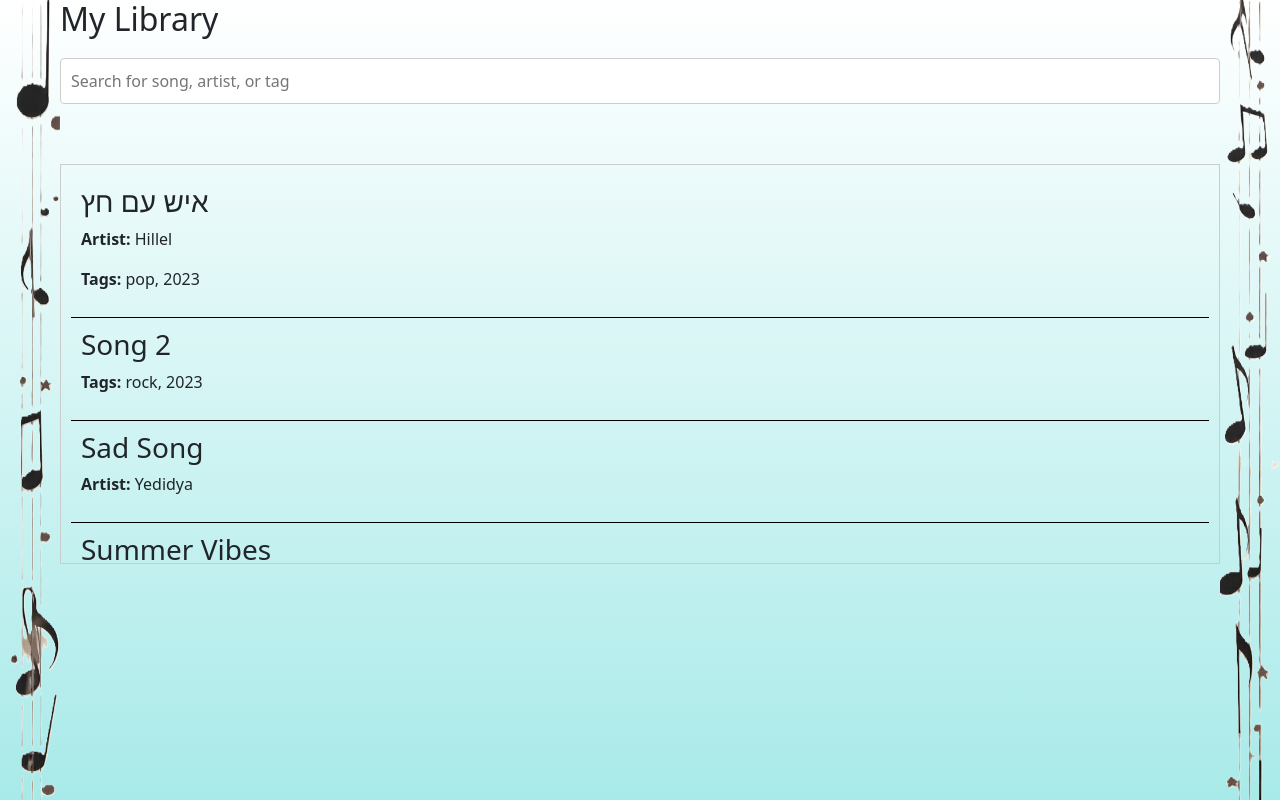
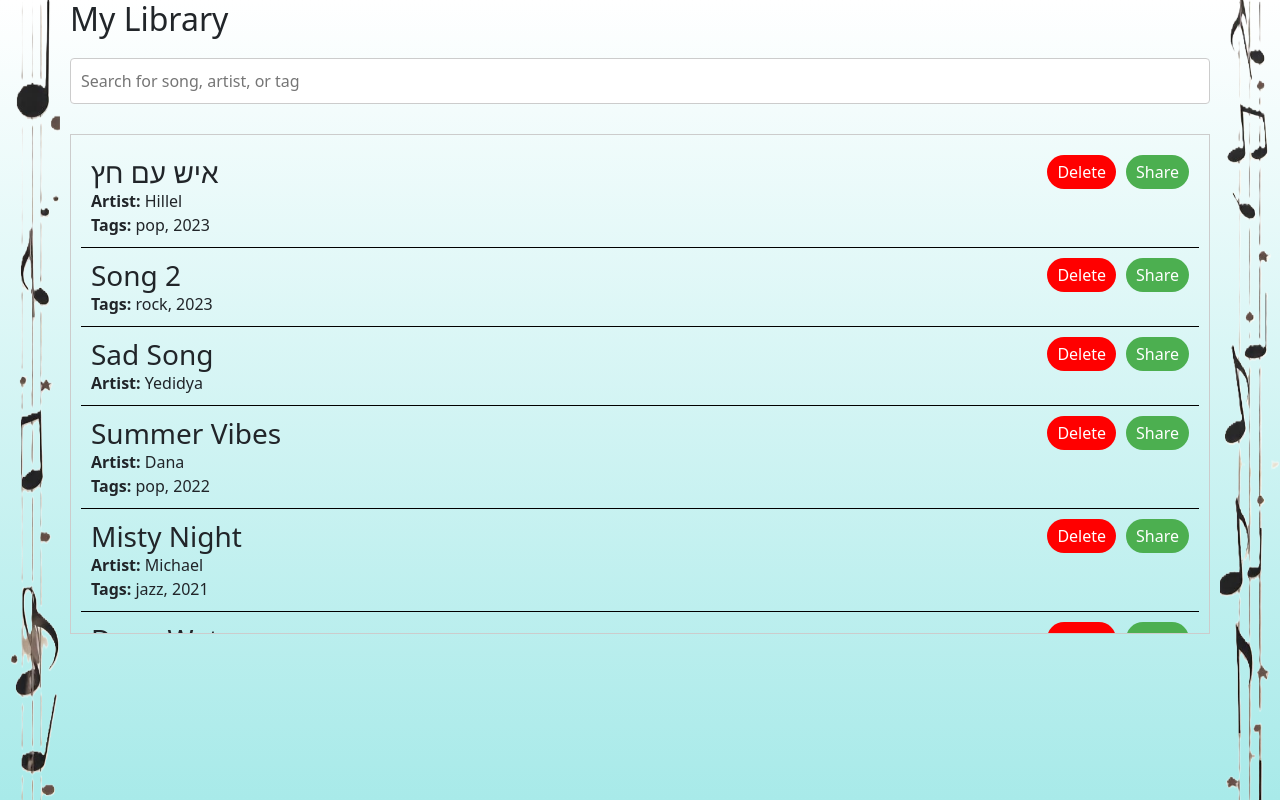
Before and after one commit to yed5759/finalProject, a Next.js app in the folder Frontend/: page /MyLibrary in a window 1280 px wide. Built offline with nearby package versions, Linux system fonts and the light colour scheme.

Commit message:
first lool of myLibrary

```diff
--- a/Frontend/src/app/MyLibrary/page.tsx
+++ b/Frontend/src/app/MyLibrary/page.tsx
@@ -3,95 +3,49 @@
 import React, { useState } from 'react';
 
 // songs list
-const songs = [
-    {
-        id: '1',
-        title: 'איש עם חץ',
-        artist: 'Hillel',
-        notes: ['Note 1', 'Note 2'],
-        tags: ['pop', '2023'],
-    },
-    {
-        id: '2',
-        title: 'Song 2',
-        artist: '', // no artist
-        notes: ['Note 3', 'Note 4'],
-        tags: ['rock', '2023'],
-    },
-    {
-        id: '3',
-        title: 'Sad Song',
-        artist: 'Yedidya',
-        notes: ['Note 5'],
-        tags: [], // no tags
-    },
-    {
-        id: '4',
-        title: 'Summer Vibes',
-        artist: 'Dana',
-        notes: ['Note 6', 'Note 7'],
-        tags: ['pop', '2022'],
-    },
-    {
-        id: '5',
-        title: 'Misty Night',
-        artist: 'Michael',
-        notes: ['Note 8'],
-        tags: ['jazz', '2021'],
-    },
-    {
-        id: '6',
-        title: 'Deep Waters',
-        artist: 'Sarah',
-        notes: ['Note 9', 'Note 10'],
-        tags: ['rock', '2022'],
-    },
-    {
-        id: '7',
-        title: 'City Lights',
-        artist: 'Erez',
-        notes: ['Note 11'],
-        tags: ['electronic', '2023'],
-    },
-    {
-        id: '8',
-        title: 'Old Memories',
-        artist: 'Yaara',
-        notes: ['Note 12', 'Note 13'],
-        tags: ['pop', '2021'],
-    },
-    {
-        id: '9',
-        title: 'The Sound of Silence',
-        artist: 'Matan',
-        notes: ['Note 14'],
-        tags: ['indie', '2023'],
-    },
-    {
-        id: '10',
-        title: 'Shadows',
-        artist: 'Noa',
-        notes: ['Note 15', 'Note 16'],
-        tags: ['rock', '2023'],
-    },
+const initialSongs = [
+    { id: '1', title: 'איש עם חץ', artist: 'Hillel', notes: ['Note 1', 'Note 2'], tags: ['pop', '2023'] },
+    { id: '2', title: 'Song 2', artist: '', notes: ['Note 3', 'Note 4'], tags: ['rock', '2023'] },
+    { id: '3', title: 'Sad Song', artist: 'Yedidya', notes: ['Note 5'], tags: [] },
+    { id: '4', title: 'Summer Vibes', artist: 'Dana', notes: ['Note 6', 'Note 7'], tags: ['pop', '2022'] },
+    { id: '5', title: 'Misty Night', artist: 'Michael', notes: ['Note 8'], tags: ['jazz', '2021'] },
+    { id: '6', title: 'Deep Waters', artist: 'Sarah', notes: ['Note 9', 'Note 10'], tags: ['rock', '2022'] },
+    { id: '7', title: 'City Lights', artist: 'Erez', notes: ['Note 11'], tags: ['electronic', '2023'] },
+    { id: '8', title: 'Old Memories', artist: 'Yaara', notes: ['Note 12', 'Note 13'], tags: ['pop', '2021'] },
+    { id: '9', title: 'The Sound of Silence', artist: 'Matan', notes: ['Note 14'], tags: ['indie', '2023'] },
+    { id: '10', title: 'Shadows', artist: 'Noa', notes: ['Note 15', 'Note 16'], tags: ['rock', '2023'] },
 ];
 
 export default function MyLibrary() {
+    const [songs, setSongs] = useState(initialSongs); // Initial songs list state
     const [searchQuery, setSearchQuery] = useState(''); // State for search query
 
-    // filter songs based on search query
+    // Filter songs based on search query
     const filteredSongs = songs.filter((song) =>
         song.title.toLowerCase().includes(searchQuery.toLowerCase()) ||
         (song.artist && song.artist.toLowerCase().includes(searchQuery.toLowerCase())) ||
         song.tags.some(tag => tag.toLowerCase().includes(searchQuery.toLowerCase())) // if search query matches any tag
     );
 
+    // Handle deleting a song
+    const handleDelete = (id: string) => {
+        // Remove song with the given id
+        const updatedSongs = songs.filter(song => song.id !== id);
+        setSongs(updatedSongs);
+    };
+
+    // Handle sharing a song (this is just a placeholder)
+    const handleShare = (song: { title: string, artist: string }) => {
+        // For now, just alert the song title and artist
+        alert(`Sharing song: ${song.title} by ${song.artist}`);
+    };
+
     return (
         <>
-            <h2 style={{ marginLeft: '60px' }}>My Library</h2>
+            <h2 style={{ marginLeft: '70px' }}>My Library</h2>
 
-            {/* search bar */}
-            <div style={{ margin: '20px 60px' }}>
+            {/* Search bar */}
+            <div style={{ margin: '20px 70px' }}>
                 <input
                     type="text"
                     placeholder="Search for song, artist, or tag"
@@ -107,20 +61,57 @@ export default function MyLibrary() {
                 />
             </div>
 
-            <div style={{ maxHeight: '400px', overflowY: 'scroll', border: '1px solid #ccc', padding: '10px', margin: '60px' }}>
+            <div style={{ maxHeight: '500px', overflowY: 'scroll', border: '1px solid #ccc', padding: '10px', margin: '30px 70px' }}>
                 <ul style={{ listStyleType: 'none', padding: 0 }}>
                     {filteredSongs.map((song, index) => (
                         <li key={song.id} style={{ padding: '10px', borderBottom: index !== filteredSongs.length - 1 ? '1px solid black' : 'none' }}>
-                            <h3>{song.title}</h3>
+                            {/* Container for the song title, delete, and share buttons */}
+                            <div style={{ display: 'flex', justifyContent: 'space-between', alignItems: 'center' }}>
+                                {/* Song title */}
+                                <h3 style={{ margin: 0 }}>{song.title}</h3>
+
+                                {/* Buttons container */}
+                                <div style={{ display: 'flex', gap: '10px' }}>
+                                    {/* Delete button */}
+                                    <button
+                                        onClick={() => handleDelete(song.id)}
+                                        style={{
+                                            padding: '5px 10px',
+                                            backgroundColor: 'red',
+                                            color: 'white',
+                                            border: 'none',
+                                            borderRadius: '25px',
+                                            cursor: 'pointer',
+                                        }}
+                                    >
+                                        Delete
+                                    </button>
+
+                                    {/* Share button */}
+                                    <button
+                                        onClick={() => handleShare(song)}
+                                        style={{
+                                            padding: '5px 10px',
+                                            backgroundColor: '#4CAF50',
+                                            color: 'white',
+                                            border: 'none',
+                                            borderRadius: '25px',
+                                            cursor: 'pointer',
+                                        }}
+                                    >
+                                        Share
+                                    </button>
+                                </div>
+                            </div>
 
                             {/* Display artist only if available */}
                             {song.artist && (
-                                <p><strong>Artist:</strong> {song.artist}</p>
+                                <p style={{ marginBottom: '0px' }}><strong>Artist:</strong> {song.artist}</p>
                             )}
 
                             {/* Display tags only if there are tags */}
                             {song.tags.length > 0 && (
-                                <p><strong>Tags:</strong> {song.tags.join(', ')}</p>
+                                <p style={{ marginBottom: '0px' }}><strong>Tags:</strong> {song.tags.join(', ')}</p>
                             )}
                         </li>
                     ))}
```
